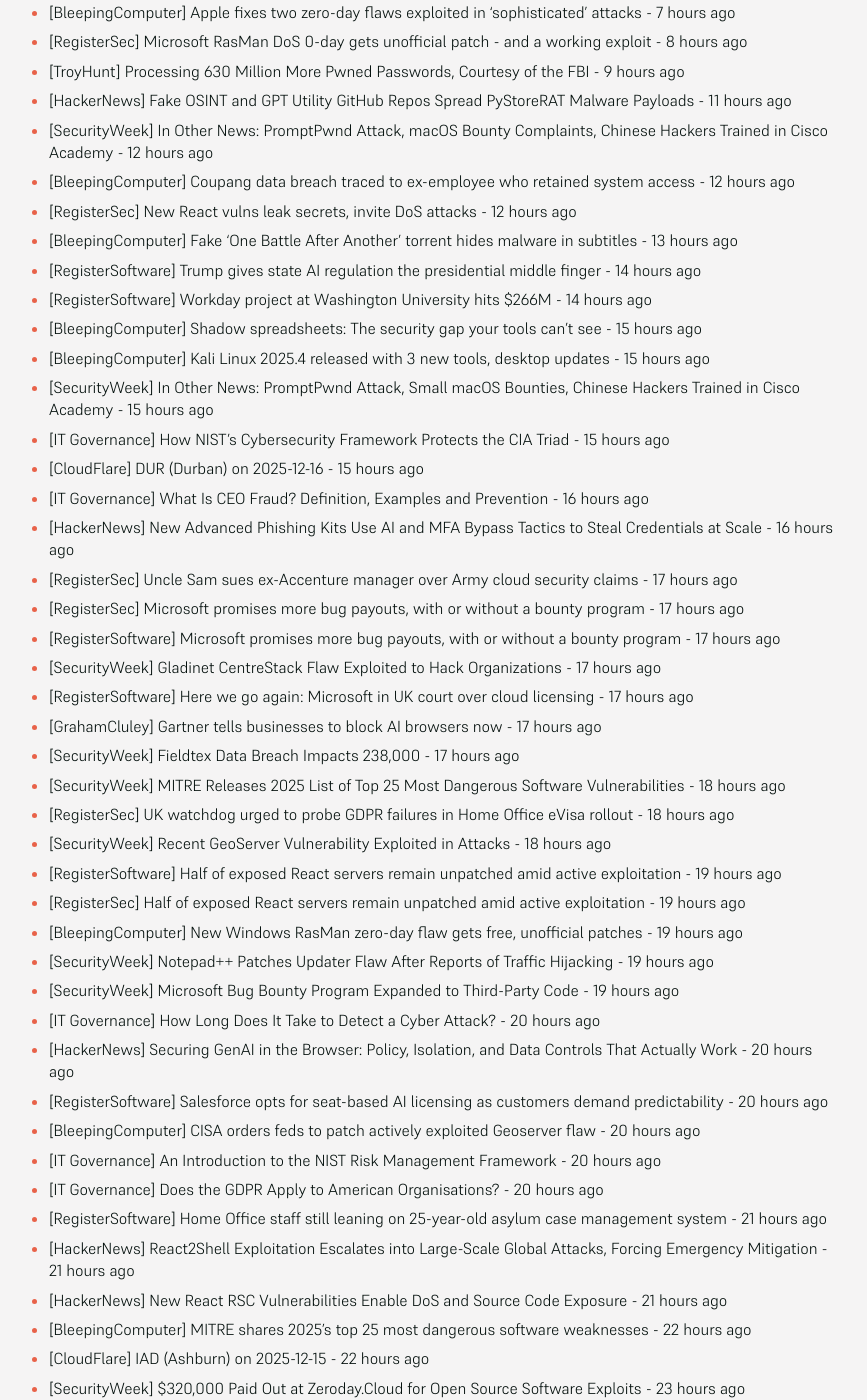
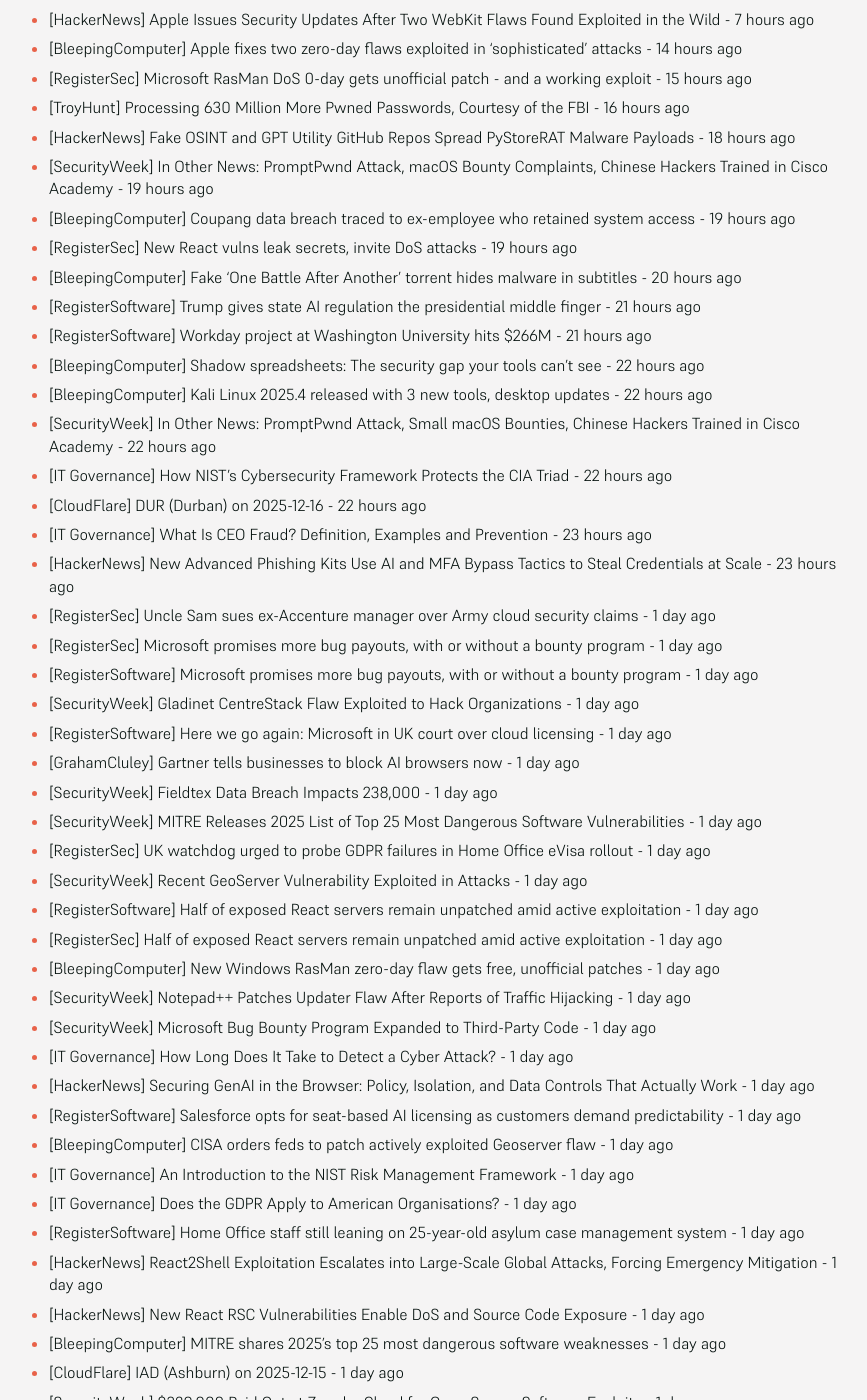
Before and after one commit to SecOpsNews/news, a Jekyll site: the page built from index.md, in a window 1280 px wide and 1400 px high, scrolled down 325 px. Shown: the whole window, without its empty margins (215-1082 px from the left). Built offline with Jekyll 4.4.1, drawn with Linux system fonts in a browser that asks for light colours; some of the changed text lies outside the part shown.

Commit message:
New Feed

```diff
--- a/index.md
+++ b/index.md
@@ -9,52 +9,54 @@ description: Latest Updates
 
 <!-- SecOps start -->
 
-- [HackerNews] Apple Issues Security Updates After Two WebKit Flaws Found Exploited in the Wild - 44 minutes ago
-- [BleepingComputer] Apple fixes two zero-day flaws exploited in 'sophisticated' attacks - 7 hours ago
-- [RegisterSec] Microsoft RasMan DoS 0-day gets unofficial patch - and a working exploit - 8 hours ago
-- [TroyHunt] Processing 630 Million More Pwned Passwords, Courtesy of the FBI - 9 hours ago
-- [HackerNews] Fake OSINT and GPT Utility GitHub Repos Spread PyStoreRAT Malware Payloads - 11 hours ago
-- [SecurityWeek] In Other News: PromptPwnd Attack, macOS Bounty Complaints, Chinese Hackers Trained in Cisco Academy - 12 hours ago
-- [BleepingComputer] Coupang data breach traced to ex-employee who retained system access - 12 hours ago
-- [RegisterSec] New React vulns leak secrets, invite DoS attacks - 12 hours ago
-- [BleepingComputer] Fake ‘One Battle After Another’ torrent hides malware in subtitles - 13 hours ago
-- [RegisterSoftware] Trump gives state AI regulation the presidential middle finger - 14 hours ago
-- [RegisterSoftware] Workday project at Washington University hits $266M - 14 hours ago
-- [BleepingComputer] Shadow spreadsheets: The security gap your tools can’t see - 15 hours ago
-- [BleepingComputer] Kali Linux 2025.4 released with 3 new tools, desktop updates - 15 hours ago
-- [SecurityWeek] In Other News: PromptPwnd Attack, Small macOS Bounties, Chinese Hackers Trained in Cisco Academy - 15 hours ago
-- [IT Governance] How NIST’s Cybersecurity Framework Protects the CIA Triad - 15 hours ago
-- [CloudFlare] DUR (Durban) on 2025-12-16 - 15 hours ago
-- [IT Governance] What Is CEO Fraud? Definition, Examples and Prevention - 16 hours ago
-- [HackerNews] New Advanced Phishing Kits Use AI and MFA Bypass Tactics to Steal Credentials at Scale - 16 hours ago
-- [RegisterSec] Uncle Sam sues ex-Accenture manager over Army cloud security claims - 17 hours ago
-- [RegisterSec] Microsoft promises more bug payouts, with or without a bounty program - 17 hours ago
-- [RegisterSoftware] Microsoft promises more bug payouts, with or without a bounty program - 17 hours ago
-- [SecurityWeek] Gladinet CentreStack Flaw Exploited to Hack Organizations - 17 hours ago
-- [RegisterSoftware] Here we go again: Microsoft in UK court over cloud licensing - 17 hours ago
-- [GrahamCluley] Gartner tells businesses to block AI browsers now - 17 hours ago
-- [SecurityWeek] Fieldtex Data Breach Impacts 238,000 - 17 hours ago
-- [SecurityWeek] MITRE Releases 2025 List of Top 25 Most Dangerous Software Vulnerabilities - 18 hours ago
-- [RegisterSec] UK watchdog urged to probe GDPR failures in Home Office eVisa rollout - 18 hours ago
-- [SecurityWeek] Recent GeoServer Vulnerability Exploited in Attacks - 18 hours ago
-- [RegisterSoftware] Half of exposed React servers remain unpatched amid active exploitation - 19 hours ago
-- [RegisterSec] Half of exposed React servers remain unpatched amid active exploitation - 19 hours ago
-- [BleepingComputer] New Windows RasMan zero-day flaw gets free, unofficial patches - 19 hours ago
-- [SecurityWeek] Notepad++ Patches Updater Flaw After Reports of Traffic Hijacking - 19 hours ago
-- [SecurityWeek] Microsoft Bug Bounty Program Expanded to Third-Party Code - 19 hours ago
-- [IT Governance] How Long Does It Take to Detect a Cyber Attack? - 20 hours ago
-- [HackerNews] Securing GenAI in the Browser: Policy, Isolation, and Data Controls That Actually Work - 20 hours ago
-- [RegisterSoftware] Salesforce opts for seat-based AI licensing as customers demand predictability - 20 hours ago
-- [BleepingComputer] CISA orders feds to patch actively exploited Geoserver flaw - 20 hours ago
-- [IT Governance] An Introduction to the NIST Risk Management Framework - 20 hours ago
-- [IT Governance] Does the GDPR Apply to American Organisations? - 20 hours ago
-- [RegisterSoftware] Home Office staff still leaning on 25-year-old asylum case management system - 21 hours ago
-- [HackerNews] React2Shell Exploitation Escalates into Large-Scale Global Attacks, Forcing Emergency Mitigation - 21 hours ago
-- [HackerNews] New React RSC Vulnerabilities Enable DoS and Source Code Exposure - 21 hours ago
-- [BleepingComputer] MITRE shares 2025's top 25 most dangerous software weaknesses - 22 hours ago
-- [CloudFlare] IAD (Ashburn) on 2025-12-15 - 22 hours ago
-- [SecurityWeek] $320,000 Paid Out at Zeroday.Cloud for Open Source Software Exploits - 23 hours ago
-- [BleepingComputer] MKVCinemas streaming piracy service with 142M visits shuts down - 23 hours ago
+- [HackerNews] CISA Adds Actively Exploited Sierra Wireless Router Flaw Enabling RCE Attacks - 56 minutes ago
+- [RegisterSoftware] British Airways fears a future where AI agents pick flights and brands get ghosted - 3 hours ago
+- [HackerNews] Apple Issues Security Updates After Two WebKit Flaws Found Exploited in the Wild - 7 hours ago
+- [BleepingComputer] Apple fixes two zero-day flaws exploited in 'sophisticated' attacks - 14 hours ago
+- [RegisterSec] Microsoft RasMan DoS 0-day gets unofficial patch - and a working exploit - 15 hours ago
+- [TroyHunt] Processing 630 Million More Pwned Passwords, Courtesy of the FBI - 16 hours ago
+- [HackerNews] Fake OSINT and GPT Utility GitHub Repos Spread PyStoreRAT Malware Payloads - 18 hours ago
+- [SecurityWeek] In Other News: PromptPwnd Attack, macOS Bounty Complaints, Chinese Hackers Trained in Cisco Academy - 19 hours ago
+- [BleepingComputer] Coupang data breach traced to ex-employee who retained system access - 19 hours ago
+- [RegisterSec] New React vulns leak secrets, invite DoS attacks - 19 hours ago
+- [BleepingComputer] Fake ‘One Battle After Another’ torrent hides malware in subtitles - 20 hours ago
+- [RegisterSoftware] Trump gives state AI regulation the presidential middle finger - 21 hours ago
+- [RegisterSoftware] Workday project at Washington University hits $266M - 21 hours ago
+- [BleepingComputer] Shadow spreadsheets: The security gap your tools can’t see - 22 hours ago
+- [BleepingComputer] Kali Linux 2025.4 released with 3 new tools, desktop updates - 22 hours ago
+- [SecurityWeek] In Other News: PromptPwnd Attack, Small macOS Bounties, Chinese Hackers Trained in Cisco Academy - 22 hours ago
+- [IT Governance] How NIST’s Cybersecurity Framework Protects the CIA Triad - 22 hours ago
+- [CloudFlare] DUR (Durban) on 2025-12-16 - 22 hours ago
+- [IT Governance] What Is CEO Fraud? Definition, Examples and Prevention - 23 hours ago
+- [HackerNews] New Advanced Phishing Kits Use AI and MFA Bypass Tactics to Steal Credentials at Scale - 23 hours ago
+- [RegisterSec] Uncle Sam sues ex-Accenture manager over Army cloud security claims - 1 day ago
+- [RegisterSec] Microsoft promises more bug payouts, with or without a bounty program - 1 day ago
+- [RegisterSoftware] Microsoft promises more bug payouts, with or without a bounty program - 1 day ago
+- [SecurityWeek] Gladinet CentreStack Flaw Exploited to Hack Organizations - 1 day ago
+- [RegisterSoftware] Here we go again: Microsoft in UK court over cloud licensing - 1 day ago
+- [GrahamCluley] Gartner tells businesses to block AI browsers now - 1 day ago
+- [SecurityWeek] Fieldtex Data Breach Impacts 238,000 - 1 day ago
+- [SecurityWeek] MITRE Releases 2025 List of Top 25 Most Dangerous Software Vulnerabilities - 1 day ago
+- [RegisterSec] UK watchdog urged to probe GDPR failures in Home Office eVisa rollout - 1 day ago
+- [SecurityWeek] Recent GeoServer Vulnerability Exploited in Attacks - 1 day ago
+- [RegisterSoftware] Half of exposed React servers remain unpatched amid active exploitation - 1 day ago
+- [RegisterSec] Half of exposed React servers remain unpatched amid active exploitation - 1 day ago
+- [BleepingComputer] New Windows RasMan zero-day flaw gets free, unofficial patches - 1 day ago
+- [SecurityWeek] Notepad++ Patches Updater Flaw After Reports of Traffic Hijacking - 1 day ago
+- [SecurityWeek] Microsoft Bug Bounty Program Expanded to Third-Party Code - 1 day ago
+- [IT Governance] How Long Does It Take to Detect a Cyber Attack? - 1 day ago
+- [HackerNews] Securing GenAI in the Browser: Policy, Isolation, and Data Controls That Actually Work - 1 day ago
+- [RegisterSoftware] Salesforce opts for seat-based AI licensing as customers demand predictability - 1 day ago
+- [BleepingComputer] CISA orders feds to patch actively exploited Geoserver flaw - 1 day ago
+- [IT Governance] An Introduction to the NIST Risk Management Framework - 1 day ago
+- [IT Governance] Does the GDPR Apply to American Organisations? - 1 day ago
+- [RegisterSoftware] Home Office staff still leaning on 25-year-old asylum case management system - 1 day ago
+- [HackerNews] React2Shell Exploitation Escalates into Large-Scale Global Attacks, Forcing Emergency Mitigation - 1 day ago
+- [HackerNews] New React RSC Vulnerabilities Enable DoS and Source Code Exposure - 1 day ago
+- [BleepingComputer] MITRE shares 2025's top 25 most dangerous software weaknesses - 1 day ago
+- [CloudFlare] IAD (Ashburn) on 2025-12-15 - 1 day ago
+- [SecurityWeek] $320,000 Paid Out at Zeroday.Cloud for Open Source Software Exploits - 1 day ago
+- [BleepingComputer] MKVCinemas streaming piracy service with 142M visits shuts down - 1 day ago
 - [HackerNews] CISA Flags Actively Exploited GeoServer XXE Flaw in Updated KEV Catalog - 1 day ago
 - [SecurityWeek] Trump Signs Executive Order to Block State AI Regulations - 1 day ago
 - [RegisterSec] Crypto-crasher Do Kwon jailed for 15 years over $40bn UST bust - 1 day ago
@@ -94,35 +96,14 @@ description: Latest Updates
 - [BleepingComputer] New ConsentFix attack hijacks Microsoft accounts via Azure CLI - 1 day ago
 - [RegisterSoftware] Legacy Update expands archive of vanished Microsoft downloads - 1 day ago
 - [SecurityWeek] Former Accenture Employee Charged Over Cybersecurity Fraud - 1 day ago
-- [HackerNews] NANOREMOTE Malware Uses Google Drive API for Hidden Control on Windows Systems - 1 day ago
-- [HackerNews] ThreatsDay Bulletin: Spyware Alerts, Mirai Strikes, Docker Leaks, ValleyRAT Rootkit — and 20 More Stories - 1 day ago
-- [SecurityWeek] MITRE Posts Results of 2025 ATT&CK Enterprise Evaluations - 1 day ago
-- [SecurityWeek] Pierce County Library Data Breach Impacts 340,000 - 1 day ago
-- [RegisterSec] Researcher claims Salt Typhoon spies attended Cisco training scheme - 1 day ago
-- [BleepingComputer] Hackers exploit unpatched Gogs zero-day to breach 700 servers - 1 day ago
-- [HackerNews] The Impact of Robotic Process Automation (RPA) on Identity and Access Management - 1 day ago
-- [RegisterSoftware] Trump's AI 'Genesis Mission' emerges from Land of Confusion - 1 day ago
-- [SecurityWeek] Unpatched Gogs Zero-Day Exploited for Months - 1 day ago
-- [SecurityWeek] Wide Range of Malware Delivered in React2Shell Attacks - 1 day ago
-- [RegisterSoftware] Microsoft research shows chatbots seeping into everyday life - 1 day ago
-- [HackerNews] WIRTE Leverages AshenLoader Sideloading to Install the AshTag Espionage Backdoor - 1 day ago
-- [RegisterSec] 10K Docker images spray live cloud creds across the internet - 1 day ago
-- [RegisterSoftware] 10K Docker images spray live cloud creds across the internet - 1 day ago
-- [HackerNews] Unpatched Gogs Zero-Day Exploited Across 700+ Instances Amid Active Attacks - 1 day ago
-- [SecurityWeek] IBM Patches Over 100 Vulnerabilities - 1 day ago
-- [BleepingComputer] Microsoft fixes Windows Explorer white flashes in dark mode - 1 day ago
-- [RegisterSoftware] Airbus exec: Most CIOs in Europe will not finish SAP ECC6 migration by 2030 - 1 day ago
-- [HackerNews] Chrome Targeted by Active In-the-Wild Exploit Tied to Undisclosed High-Severity Flaw - 1 day ago
-- [RegisterSec] Users report chaos as Legal Aid Agency stumbles back online after cyberattack - 1 day ago
-- [CloudFlare] EZE (Buenos Aires) on 2025-12-11 - 1 day ago
-- [CloudFlare] Cloudflare Abuse form Issues - 1 day ago
-- [CloudFlare] Network Performance Issues in Brazil - 1 day ago
-- [BleepingComputer] Google fixes eighth Chrome zero-day exploited in attacks in 2025 - 1 day ago
-- [CloudFlare] SIN (Singapore) on 2025-12-15 - 1 day ago
-- [CloudFlare] SIN (Singapore) on 2025-12-16 - 1 day ago
-- [SecurityWeek] Google Patches Mysterious Chrome Zero-Day Exploited in the Wild - 1 day ago
-- [HackerNews] Active Attacks Exploit Gladinet's Hard-Coded Keys for Unauthorized Access and Code Execution - 2 days ago
-- [RegisterSoftware] India’s government wants to set prices for the content AI companies use to train models - 2 days ago
+- [HackerNews] NANOREMOTE Malware Uses Google Drive API for Hidden Control on Windows Systems - 2 days ago
+- [HackerNews] ThreatsDay Bulletin: Spyware Alerts, Mirai Strikes, Docker Leaks, ValleyRAT Rootkit — and 20 More Stories - 2 days ago
+- [SecurityWeek] MITRE Posts Results of 2025 ATT&CK Enterprise Evaluations - 2 days ago
+- [SecurityWeek] Pierce County Library Data Breach Impacts 340,000 - 2 days ago
+- [RegisterSec] Researcher claims Salt Typhoon spies attended Cisco training scheme - 2 days ago
+- [BleepingComputer] Hackers exploit unpatched Gogs zero-day to breach 700 servers - 2 days ago
+- [HackerNews] The Impact of Robotic Process Automation (RPA) on Identity and Access Management - 2 days ago
+- [RegisterSoftware] Trump's AI 'Genesis Mission' emerges from Land of Confusion - 2 days ago
 - [DataBreaches] Russian-linked hackers appear to have launched a crippling cyberattack on Western New Mexico University - 7 months ago
 - [DataBreaches] SK Telecom vows to take full responsibility for damage from recent data leak - 7 months ago
 - [HackerNews] Storm-1977 Hits Education Clouds with AzureChecker, Deploys 200+ Crypto Mining Containers - 7 months ago
```
